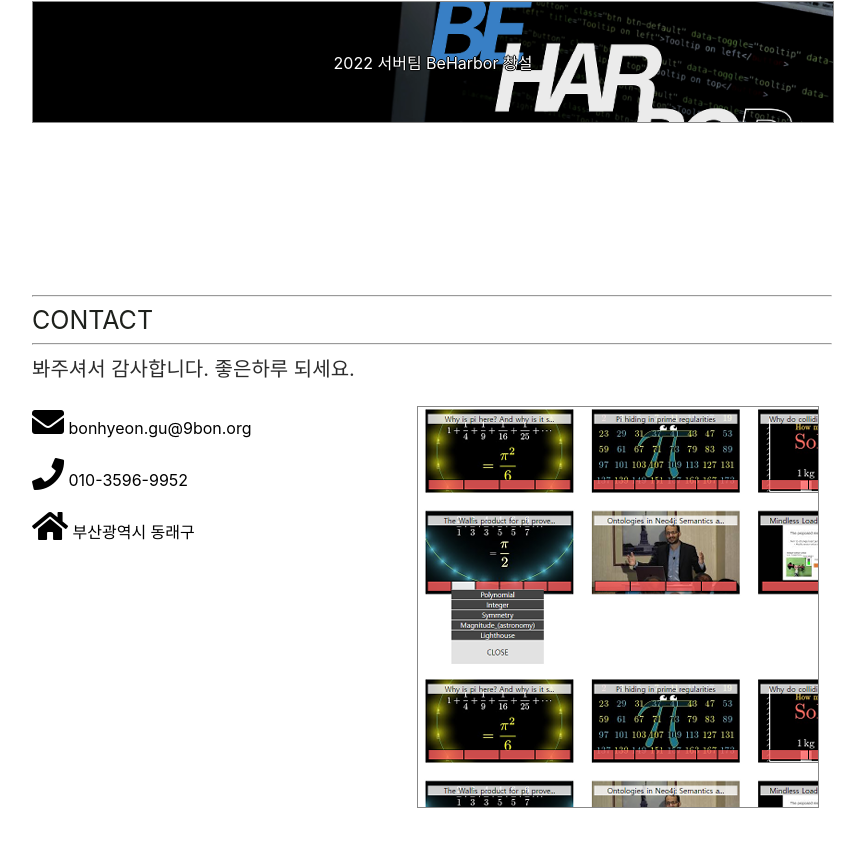
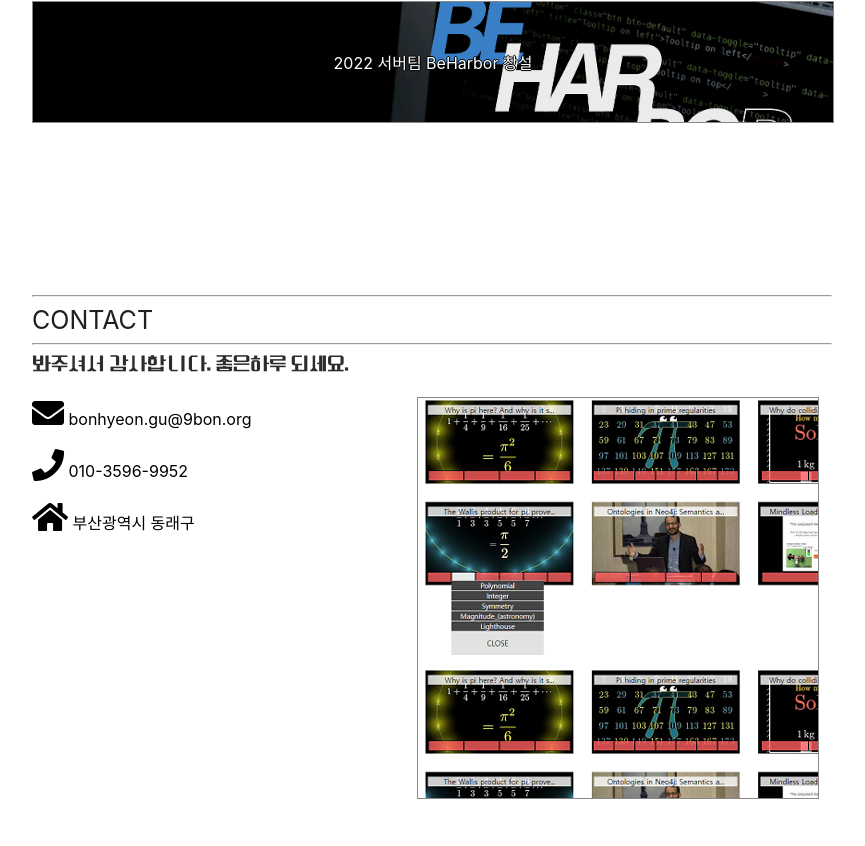
Before and after one commit to BonhyeonGu/Portfolio, a React (Create React App) app: page / in a window 1280 px wide. Shown: the part 2057-2903 px from the top of the page, without its empty margins (338-1203 px from the left). Built offline with nearby package versions, Linux system fonts and the light colour scheme.

Commit message:
폰트 확인

```diff
--- a/src/component/CContact.module.css
+++ b/src/component/CContact.module.css
@@ -12,6 +12,7 @@
     position: relative;
     color: #2c2c2c;
     font-size: 20px;
+    font-family: "hyunygothic";
 }
 
 .boxSubText {
```
